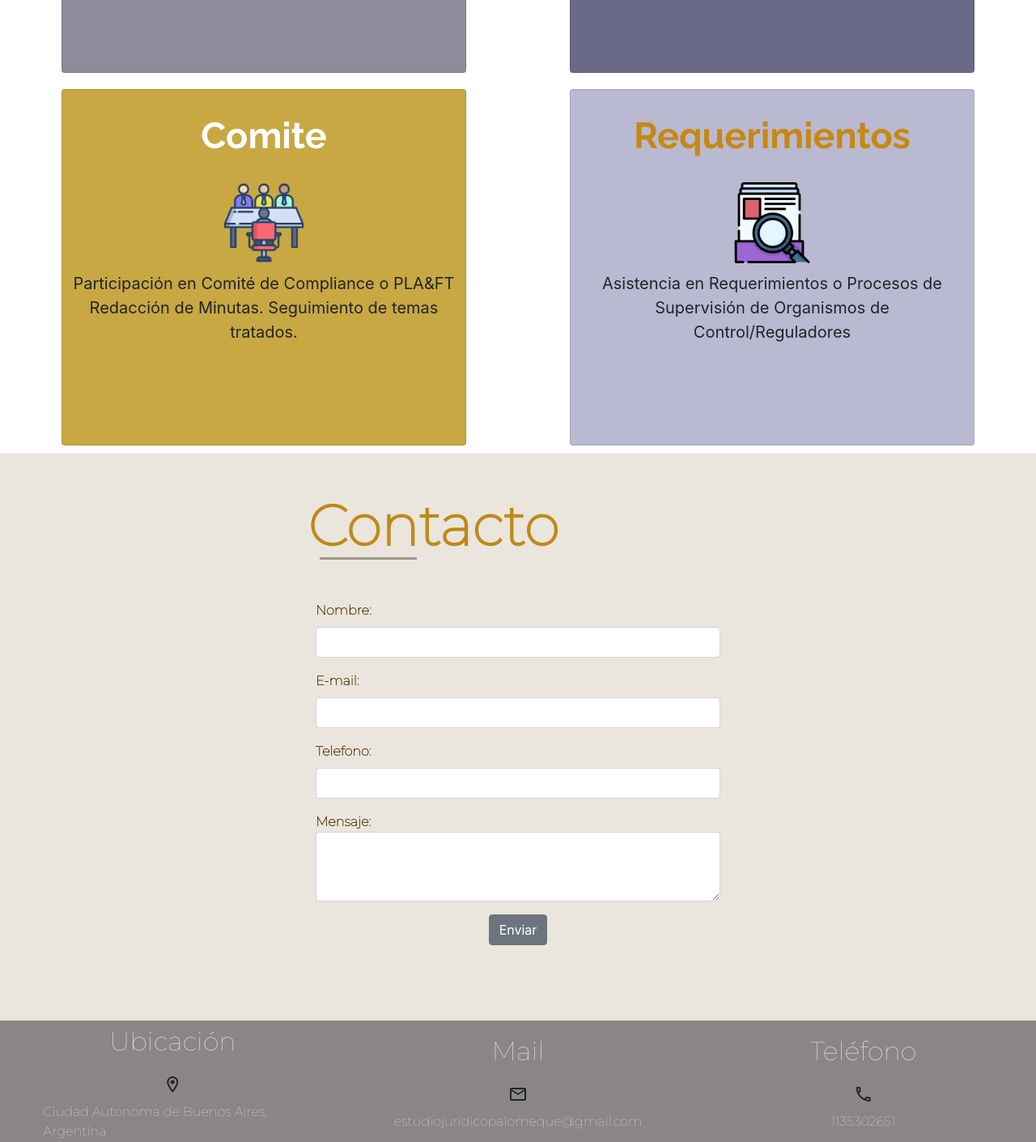
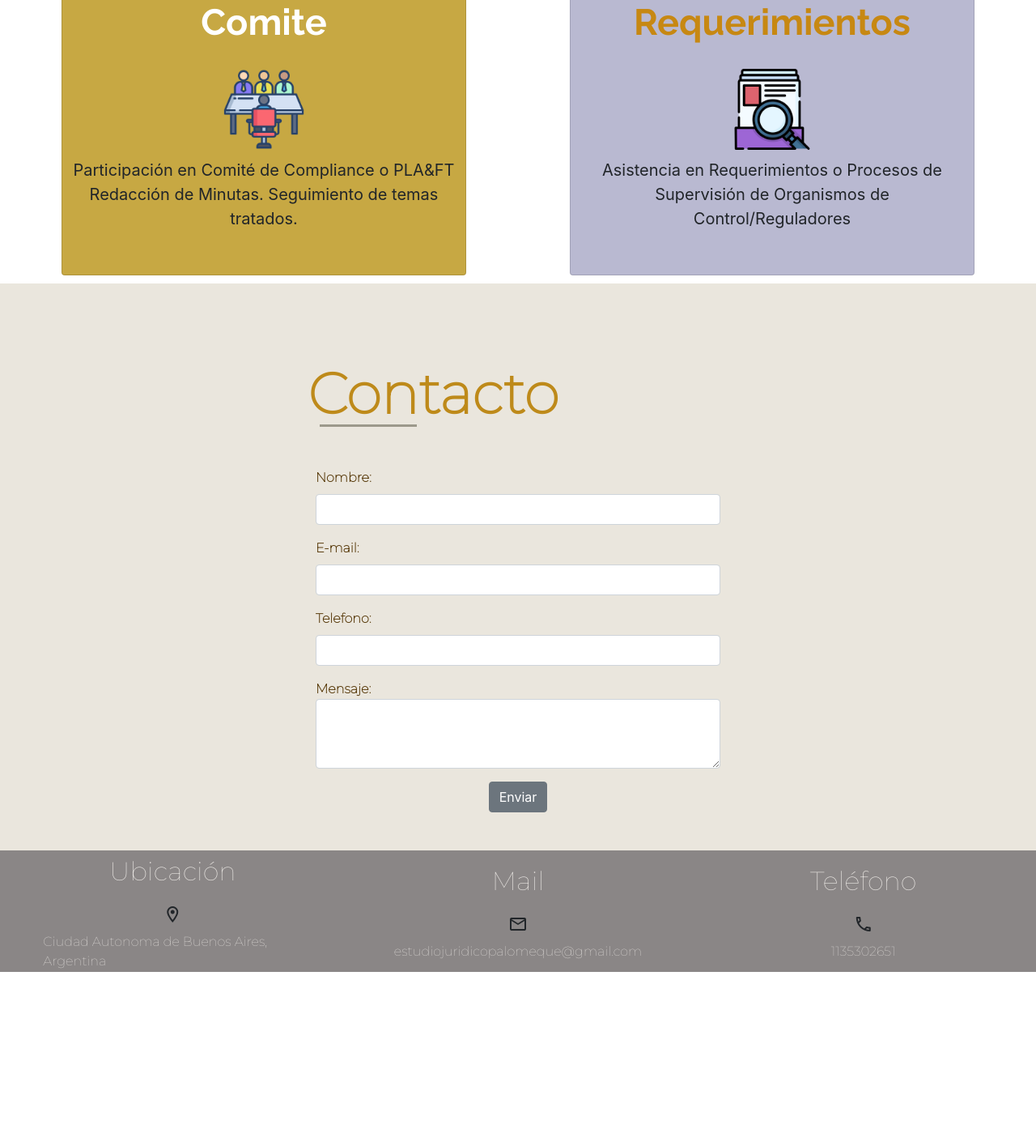
Before and after one commit to Francisco543/EstudioPalomeque, a React (Create React App) app: page /app in a window 1280 px wide. Shown: the part 2390-3800 px from the top of the page at 81% size. After the commit the page ends 3590 px from the top, so only its background shows below. Built offline with nearby package versions, Linux system fonts and the light colour scheme; a web font is replaced by a local one.

Commit message:
tamaño de los sectores en resolucion notebook

```diff
--- a/src/components/Section3.jsx
+++ b/src/components/Section3.jsx
@@ -6,9 +6,12 @@ import "aos/dist/aos.css"
 const FormularioDiv = styled.form`
     display: flex;
     flex-direction: column;
+    justify-content: center;
     background-color: #e7e3d8dc;
     height: 700px;
     align-items: center;
+
+
 `;
 
 const FormularioDivItem = styled.div`
@@ -24,6 +27,7 @@ const TituloFormuladio = styled.h1`
     color: #be8a1a;
     font-weight: bold;
     margin-right: 210px;
+
 
 `;
 
@@ -109,7 +113,7 @@ function enviarEmail(e){
           </FormularioDivItem>
           <FormularioDivItem className="mb-3">
             <LabelForm for="exampleFormControlTextarea1" class="form-label" >Mensaje:</LabelForm>
-            <textarea class="form-control" id="exampleFormControlTextarea1" rows="3" name="mesagge"></textarea>
+            <textarea className="form-control" id="exampleFormControlTextarea1" rows="3" name="mesagge" ></textarea>
           </FormularioDivItem>
           <button type="submit" class="btn btn-secondary">Enviar</button>
 
--- a/src/components/Sectores.jsx
+++ b/src/components/Sectores.jsx
@@ -7,14 +7,14 @@ import imgentrevista from './assets/imagenes/entrevista.png'
 import imgarchivo from './assets/imagenes/archivo.png'
 const Sectores = () => {
     return (
-<div className="container">
+<div className="container" >
   <div className="card" id="card1">
     <h1 className="titulo">Diseño de procesos</h1>
     <img src={imgproceso}></img>
     <p className="descripcion">Elaboración y Adecuación de Políticas y Procedimientos para su Implementación y Cumplimiento Normativo. Manuales. Códigos. Lineamientos</p>
   </div>
 
-  <div className="card" id="card2">
+  <div className="card" id="card2" >
   <h1 className="titulo">REI</h1>
   <p className="descripcion">Revisor Externo Independiente: Unidad de Información Financiera (UIF). Emisión y presentación ante la UIF de informes de revisión externa independiente vinculadas al cumplimiento, por su parte de los Sujetos Obligados</p>
   </div>
--- a/src/estilocards.css
+++ b/src/estilocards.css
@@ -102,3 +102,13 @@ img{
     width: 100px;
     height: 100px;
 }
+
+@media (max-width: 1420px){
+    .container .card {
+        min-width: 400px;
+        max-width: 500px;
+        height: 370px;
+        margin: 10px;
+        transition: 0.5s;
+      }
+}
```
